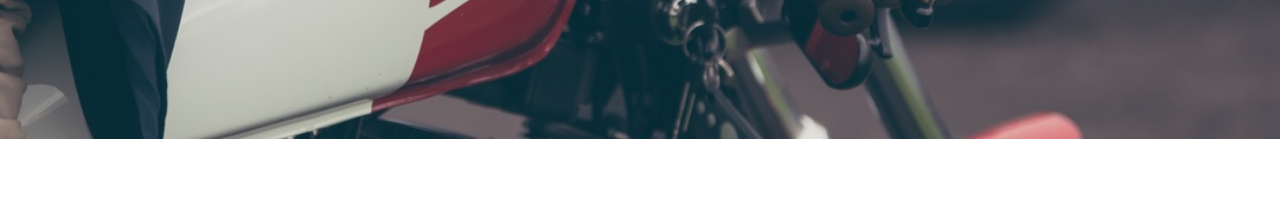
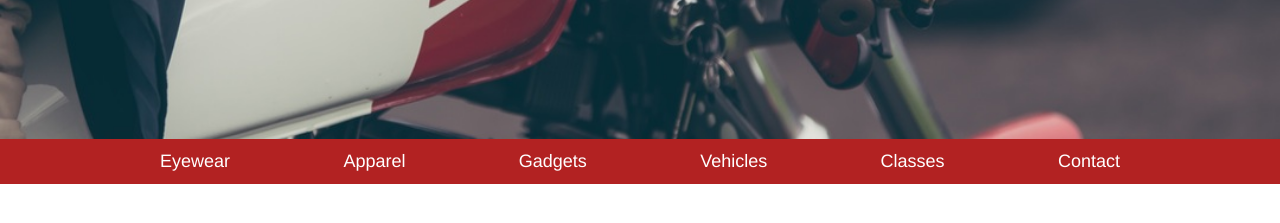
Before and after one commit to chirmer/SecretAgentSupply, a plain HTML site: page index.html in a window 1280 px wide. Shown: the part 353-576 px from the top of the page. Drawn offline with Linux system fonts and the light colour scheme.

Commit message:
Add navbar.

```diff
--- a/index.html
+++ b/index.html
@@ -24,6 +24,17 @@
           </section>
         </div>
       </div>
+      <!-- Navigation -->
+      <div class="bg-red">
+        <nav class="content-container flex align-center justify-between">
+          <a class="white">Eyewear</a>
+          <a class="white">Apparel</a>
+          <a class="white">Gadgets</a>
+          <a class="white">Vehicles</a>
+          <a class="white">Classes</a>
+          <a class="white">Contact</a>
+        </nav>
+      </div>
     </header>
   </body>
 </html>
--- a/resources/css/style.css
+++ b/resources/css/style.css
@@ -11,6 +11,10 @@ header .content-container img {
 
 header span {
   padding: .66rem 0;
+}
+
+header nav a {
+  padding: .75rem 0;
 }
 
 #img-header section {
@@ -43,12 +47,20 @@ h1 {
   justify-content: flex-start;
 }
 
+.justify-between {
+  justify-content: space-between;
+}
+
 .uppercase {
   text-transform: uppercase;
 }
 
 .bg-black {
   background-color: black;
+}
+
+.bg-red {
+  background-color: firebrick;
 }
 
 .content-container {
```
